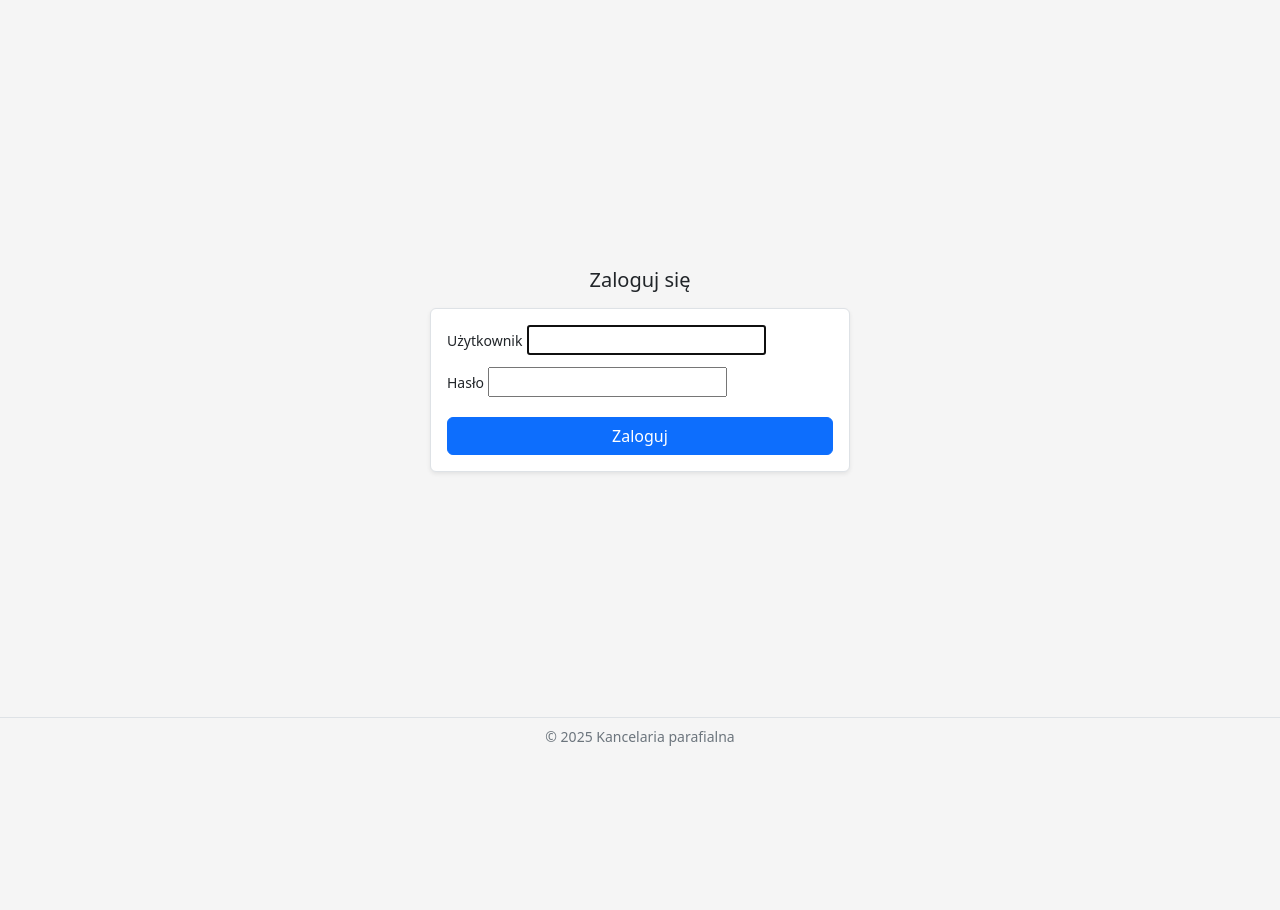
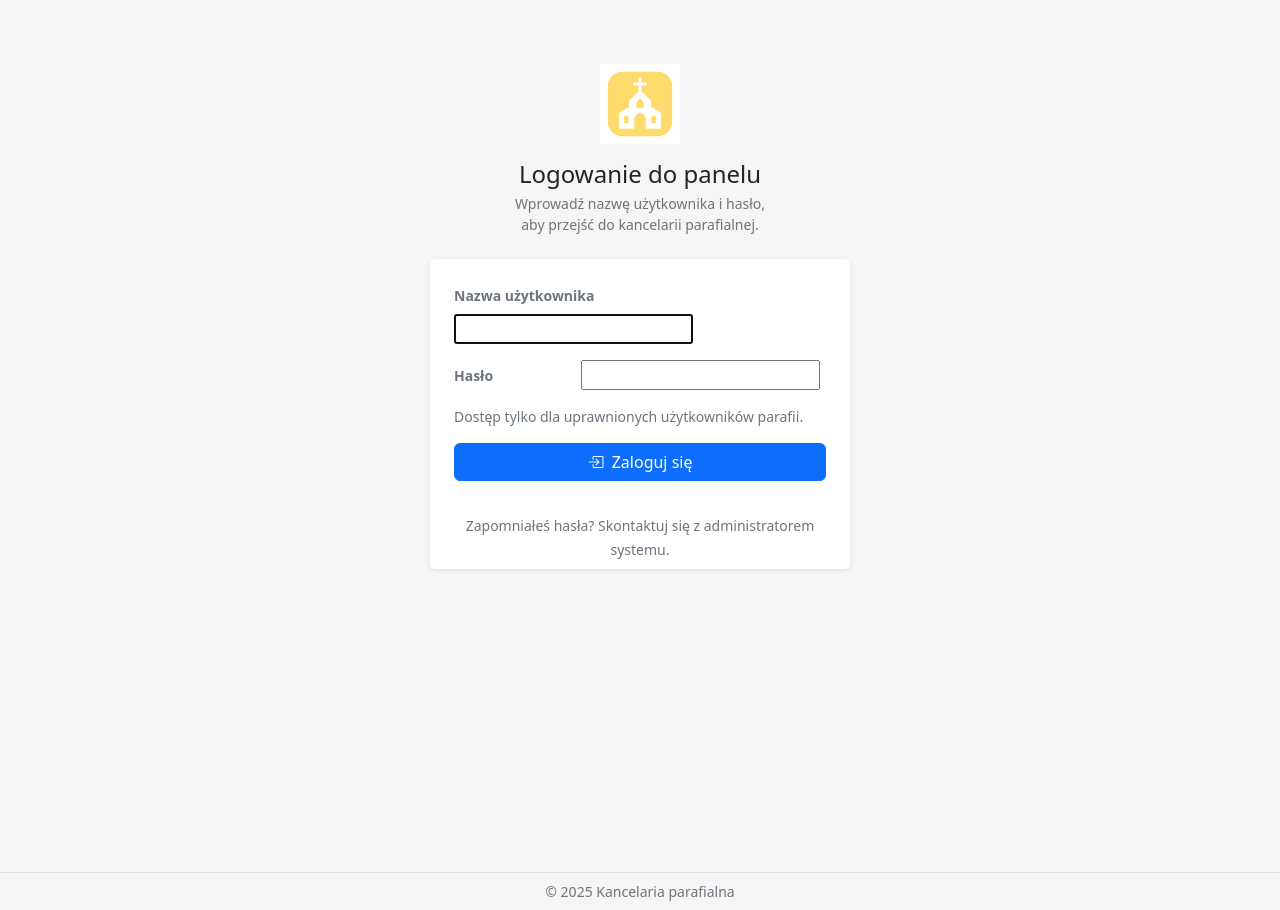
Before and after one commit to andre8255/projekt_kancelaria, a Django app: page /logowanie/ in a window 1280 px wide. Shown: the part 45-955 px from the top of the page. Before the commit the page ends 791 px from the top, so only its background shows below. Run offline with Django 5.2, Linux system fonts and the light colour scheme; data comes from the database, SQL or seed files in the repository; some libraries are stand-ins or nearby versions.

Commit message:
03.12.22

```diff
--- a/templates/konta/logowanie.html
+++ b/templates/konta/logowanie.html
@@ -1,25 +1,82 @@
-<!-- konta/logowanie.html -->
 {% extends "base_public.html" %}
+{% load static %}
+{% block content %}
+<div class="d-flex justify-content-center" style="min-height: 100vh; padding-top: 1rem;">
+  <div class="w-100" style="max-width: 420px;">
 
-{% block content %}
-  <h1 class="h5 mb-3 text-center">Zaloguj się</h1>
+    <div class="text-center mb-4">
+  <div class="mb-2">
+    <img
+      src="{% static 'vendor/Ikona/kancelaria_parafialna1.ico' %}"
+      alt="Kancelaria parafialna"
+      style="width: 80px; height: 80px;"
+      class="mb-2"
+    >
+    {# jeśli chcesz, możesz zostawić też ikonkę bootstrap obok albo ją usunąć #}
+    {# <i class="bi bi-person-badge-fill" style="font-size: 2.5rem; color: #0d6efd;"></i> #}
+  </div>
 
-  {% if form.errors %}
+  <h1 class="h4 mb-1">Logowanie do panelu</h1>
+  <p class="text-muted small mb-0">
+    Wprowadź nazwę użytkownika i hasło, </br>aby przejść do kancelarii parafialnej.
+  </p>
+</div>
+
+    {% if form.non_field_errors or form.errors %}
       <div class="alert alert-danger small">
+        <div class="fw-semibold mb-1">
+          <i class="bi bi-exclamation-triangle-fill me-1"></i>
           Nieprawidłowy login lub hasło.
+        </div>
+        <div class="text-muted">
+          Sprawdź poprawność danych. W razie problemów skontaktuj się z administratorem systemu.
+        </div>
       </div>
     {% endif %}
 
-  <form method="post" class="card p-3 shadow-sm">
+    <form method="post" class="card shadow-sm border-0">
       {% csrf_token %}
+      <div class="card-body p-4">
+
+        <div class="mb-3">
+          <label class="form-label small text-muted fw-semibold" for="{{ form.username.id_for_label }}">
+            Nazwa użytkownika
+          </label>
+          {{ form.username }}
+          {% if form.username.errors %}
+            <div class="text-danger small mt-1">{{ form.username.errors|striptags }}</div>
+          {% endif %}
+        </div>
+
         <div class="mb-2">
-      <label class="form-label small">Użytkownik</label>
-      {{ form.username }}
+          <label class="form-label small text-muted fw-semibold" for="{{ form.password.id_for_label }}">
+            Hasło &nbsp;&nbsp;&nbsp;&nbsp;&nbsp;&nbsp;&nbsp;&nbsp;&nbsp;&nbsp;&nbsp;&nbsp;&nbsp;&nbsp;&nbsp;&nbsp;&nbsp;&nbsp;&nbsp;&nbsp;&nbsp;&nbsp;
+          </label>
+          {{ form.password }}
+          {% if form.password.errors %}
+            <div class="text-danger small mt-1">{{ form.password.errors|striptags }}</div>
+          {% endif %}
         </div>
-    <div class="mb-3">
-      <label class="form-label small">Hasło</label>
-      {{ form.password }}
+
+        <div class="d-flex justify-content-between align-items-center mb-3">
+          <div class="form-text small text-muted">
+            Dostęp tylko dla uprawnionych użytkowników parafii.
           </div>
-    <button class="btn btn-primary w-100">Zaloguj</button>
+        </div>
+
+        <button class="btn btn-primary w-100">
+          <i class="bi bi-box-arrow-in-right me-1"></i>
+          Zaloguj się
+        </button>
+      </div>
+
+      <div class="card-footer bg-light border-0 text-center py-2">
+        <small class="text-muted">
+          Zapomniałeś hasła? Skontaktuj się z administratorem systemu.
+        </small>
+      </div>
     </form>
+
+  </div>
+</div>
 {% endblock %}
```
Lines whose indentation alone changed are shown as unchanged.
